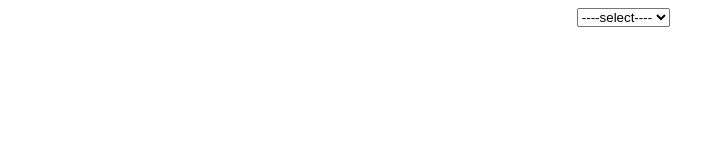
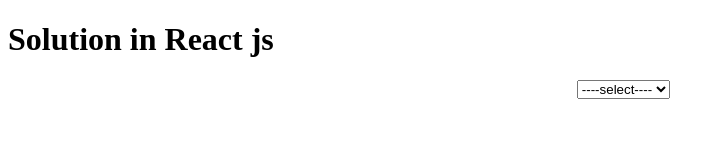
Before and after one commit to shashigit107/Kuants, a plain HTML site: page Project/index.html in a window 1280 px wide. Shown: the whole page, without its empty margins (0-724 px from the left). Drawn offline with Linux system fonts and the light colour scheme.

Commit message:
Update index.html

```diff
--- a/Project/index.html
+++ b/Project/index.html
@@ -7,7 +7,7 @@
     <title>Project</title>
 </head>
 <body>
-
+    <h1 style= marginLeft: "40%;" >Solution in React js</h1>
     <select style="margin-left: 45%;" id="select" onchange="btnHanlder()">
         <option selected disabled>----select----</option>
     </select>
```
